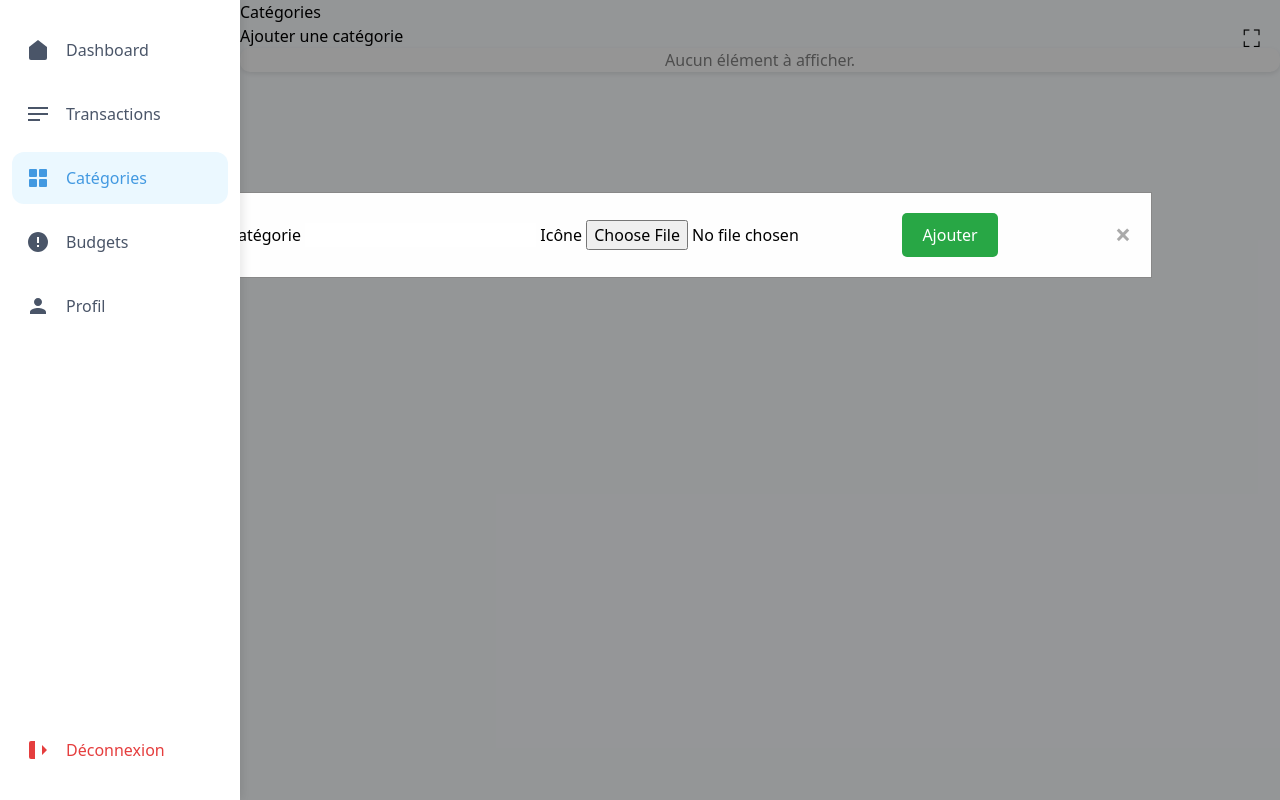
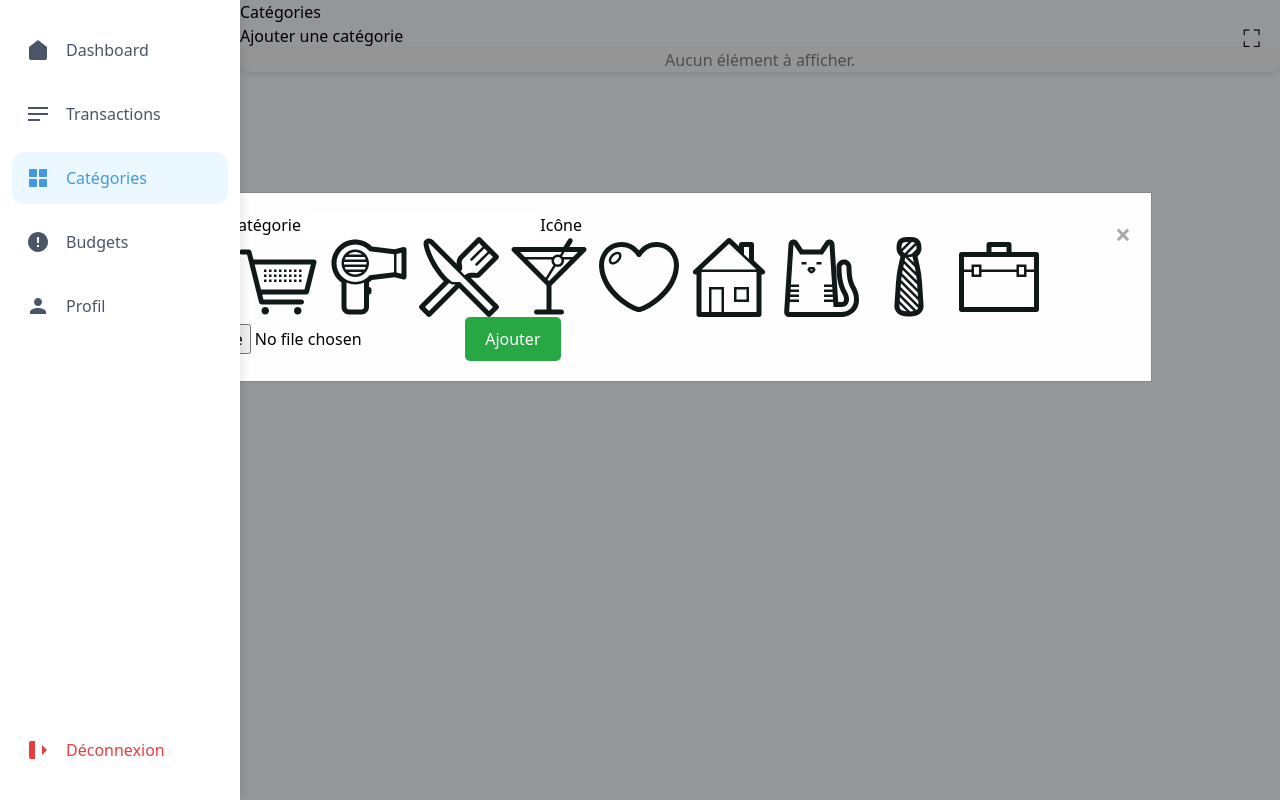
Before and after one commit to jsankare/ts-figma-S2, a website with bundled scripts: page public/categories.html in a window 1280 px wide. Both pictures are taken after a click on the button "Ajouter une catégorie". Built offline with nearby package versions, Linux system fonts and the light colour scheme.

Commit message:
add all icons for categories

```diff
--- a/public/categories.html
+++ b/public/categories.html
@@ -8,6 +8,7 @@
         <link href="styles/navbar.css" rel="stylesheet">
         <link href="styles/modal.css" rel="stylesheet">
         <link rel="stylesheet" href="styles/listing.css">
+        <link rel="stylesheet" href="styles/category.css">
         <link href="https://cdnjs.cloudflare.com/ajax/libs/font-awesome/5.15.4/css/all.min.css" rel="stylesheet">
     </head>
     <body id="body">
--- /dev/null
+++ b/public/styles/category.css
@@ -0,0 +1,3 @@
+.category-icon {
+    max-width: 5rem;
+}
--- /dev/null
+++ b/src/utils/get-icons.ts
@@ -0,0 +1,19 @@
+interface IconObject {
+  name: string;
+  icon: string;
+}
+
+export function getIcons(): IconObject[] {
+  return [
+    { name: "aidIcon", icon: "../../assets/category-icons/aid.svg" },
+    { name: "cartIcon", icon: "../../assets/category-icons/cart.svg" },
+    { name: "dryerIcon", icon: "../../assets/category-icons/dryer.svg" },
+    { name: "eatIcon", icon: "../../assets/category-icons/eat.svg" },
+    { name: "glassIcon", icon: "../../assets/category-icons/glass.svg" },
+    { name: "heartIcon", icon: "../../assets/category-icons/heart.svg" },
+    { name: "homeIcon", icon: "../../assets/category-icons/home.svg" },
+    { name: "petIcon", icon: "../../assets/category-icons/pet.svg" },
+    { name: "tieIcon", icon: "../../assets/category-icons/tie.svg" },
+    { name: "travelIcon", icon: "../../assets/category-icons/travel.svg" },
+  ];
+}
--- a/src/utils/modal.ts
+++ b/src/utils/modal.ts
@@ -1,5 +1,41 @@
 import { getAllItems } from "./openDatabase.js";
 import { Category } from "../categories.js";
+import { getIcons } from "./get-icons.js";
+
+const icons = getIcons();
+
+function getCategoryIcons(): void {
+  const iconsContainer = document.getElementById("iconsContainer");
+  if (!iconsContainer) {
+    console.error("Icons container not found");
+    return;
+  }
+
+  iconsContainer.innerHTML = "";
+
+  icons.forEach((icon) => {
+    console.log(icon);
+    const img = document.createElement("img");
+    img.src = icon.icon; // Set the icon source
+    img.alt = icon.name; // Set the alt text
+    img.title = icon.name;
+    img.className = "category-icon";
+
+    // Optional: Add a click handler to select an icon
+    img.addEventListener("click", () => {
+      console.log(`Icon clicked: ${icon.name}`);
+      const iconPreview = document.getElementById(
+        "iconPreview",
+      ) as HTMLImageElement;
+      if (iconPreview) {
+        iconPreview.style.display = "block";
+        iconPreview.src = icon.icon; // Set the preview image to selected icon
+      }
+    });
+
+    iconsContainer.appendChild(img);
+  });
+}
 
 document.addEventListener("DOMContentLoaded", () => {
   const modalContent = document.getElementById("modal") as HTMLElement;
@@ -36,7 +72,7 @@ document.addEventListener("DOMContentLoaded", () => {
   async function createModal(type: string, modalContent: HTMLElement) {
     console.log(`Creating modal for type: ${type}`);
 
-    // Start by creating the form structure without category options
+    // Generate and set the form content
     const formContent = getFormContent(type);
     if (!formContent) {
       console.error("Unknown modal type");
@@ -52,7 +88,12 @@ document.addEventListener("DOMContentLoaded", () => {
     </div>
   `;
 
-    // Fetch categories and update the category select elements
+    // Call getCategoryIcons after the modal content is rendered
+    if (type === "category") {
+      getCategoryIcons();
+    }
+
+    // Fetch categories and update the selects
     const categories = await fetchCategories();
     const categoryOptions = categories
       .map((category) =>
@@ -63,10 +104,10 @@ document.addEventListener("DOMContentLoaded", () => {
       .join("");
     console.log("Generated category options:", categoryOptions);
 
-    // Populate the category selects in the modal
     const categorySelects = modalContent.querySelectorAll(
       ".categorySelect",
     ) as NodeListOf<HTMLSelectElement>;
+
     categorySelects.forEach((select) => {
       select.innerHTML = `<option value="" disabled selected>Choisir une catégorie</option>${categoryOptions}`;
     });
@@ -74,12 +115,10 @@ document.addEventListener("DOMContentLoaded", () => {
     // Initialize close button
     const closeButton = modalContent.querySelector("#close") as HTMLElement;
     if (closeButton) {
-      console.log("Close button found");
       closeButton.onclick = () => {
         console.log("Closing modal...");
         modalContent.style.display = "none";
         const form = modalContent.querySelector("form") as HTMLFormElement;
-        console.log(form);
         if (form) {
           form.reset();
           const previewImage = form.querySelector(
@@ -87,7 +126,7 @@ document.addEventListener("DOMContentLoaded", () => {
           ) as HTMLImageElement;
           if (previewImage) {
             previewImage.style.display = "none";
-            previewImage.src = ""; // Supprime l'aperçu de l'image
+            previewImage.src = "";
           }
           clearErrorMessage();
         }
@@ -100,6 +139,7 @@ document.addEventListener("DOMContentLoaded", () => {
     console.log(`Getting form content for type: ${type}`);
     switch (type) {
       case "category":
+        getCategoryIcons();
         return `
           <form id="categoriesForm" action="">
             <input type="hidden" name="id">
@@ -107,6 +147,7 @@ document.addEventListener("DOMContentLoaded", () => {
             <input type="text" name="name" id="category" required>
             <label for="categoryIcon">Icône</label>
             <img id="iconPreview" style="display: none; max-width: 100px;" alt="Aperçu de l'icône" />
+                      <div id="iconsContainer" style="display: flex; gap: 10px; flex-wrap: wrap;"></div>
             <button type="button" id="deleteIconButton" style="display: none;">Supprimer l'image</button>
             <input type="file" name="icon" id="categoryIcon" accept="image/*">
         `;
```
Also changed, not shown: public/assets/category-icons/aid.svg (added), public/assets/category-icons/cart.svg (added), public/assets/category-icons/dryer.svg (added), public/assets/category-icons/eat.svg (added), public/assets/category-icons/glass.svg (added), public/assets/category-icons/heart.svg (added), public/assets/category-icons/home.svg (added), public/assets/category-icons/pet.svg (added), public/assets/category-icons/ping.svg (added), public/assets/category-icons/tie.svg (added), public/assets/category-icons/travel.svg (added), public/styles.css. Lines whose indentation alone changed are shown as unchanged.
